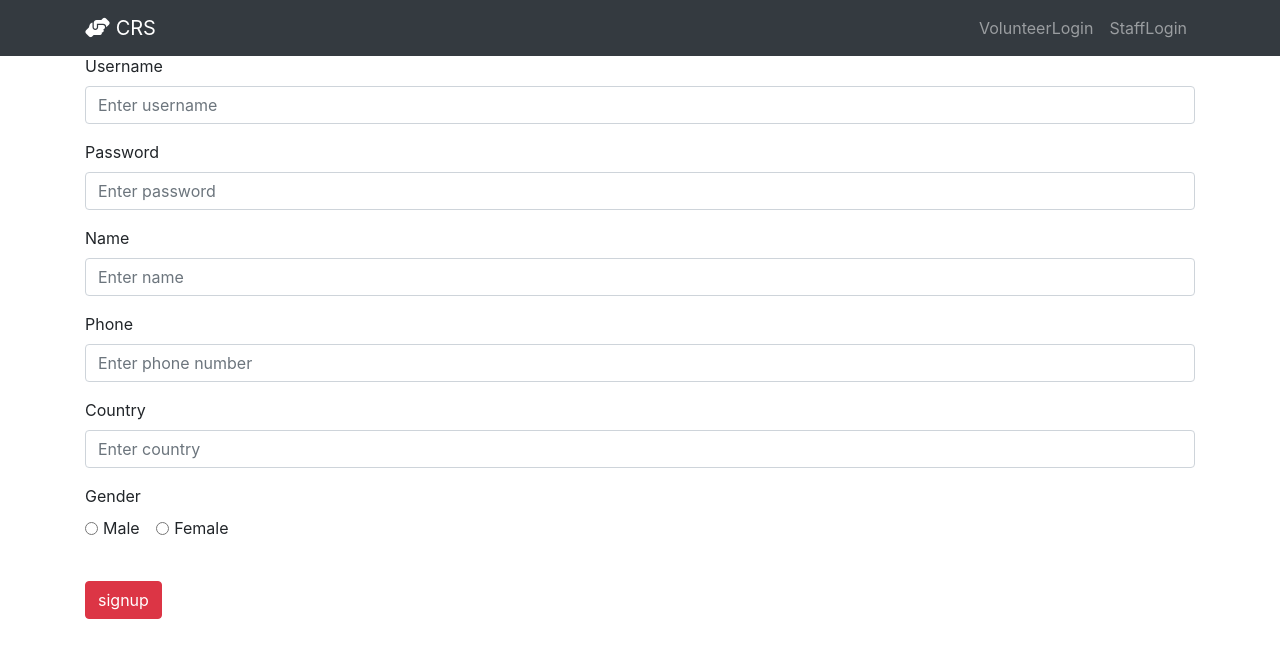
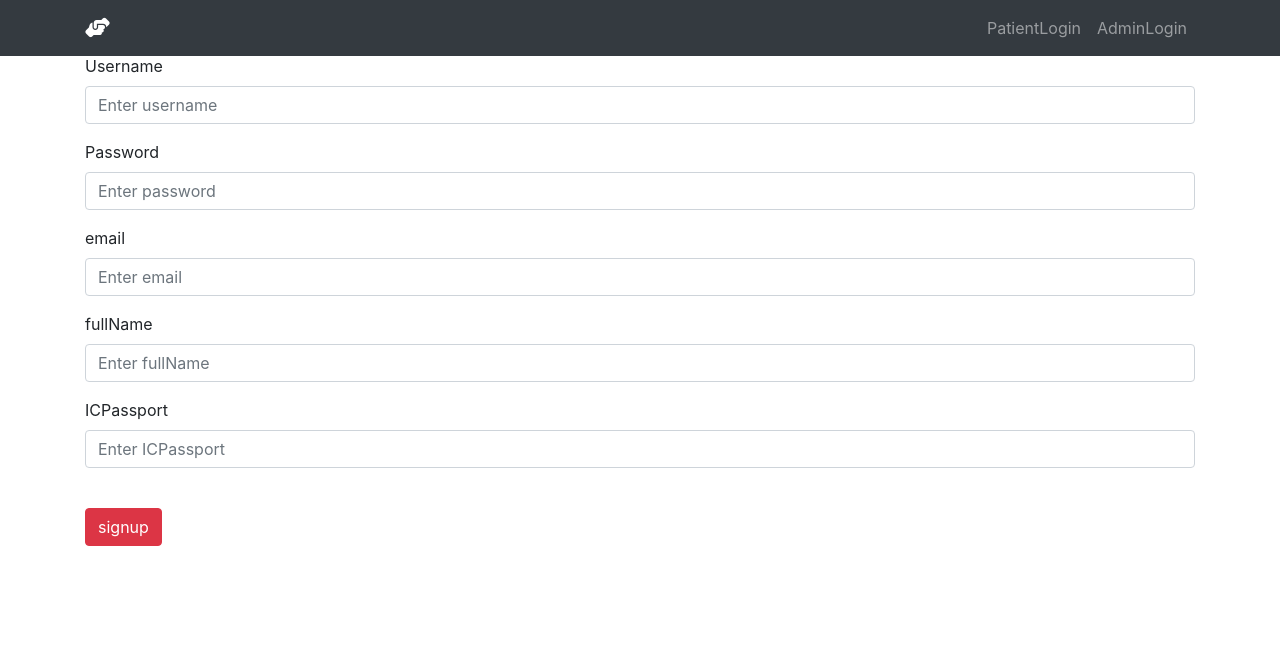
Before and after one commit to Petmuel/BIT216-CPS-Vaccine, a PHP site: page /signupPatient.php in a window 1280 px wide. Shown: the top 658 px of the page. Run offline with PHP 8.4, Linux system fonts and the light colour scheme; some libraries are stand-ins or nearby versions.

Commit message:
new-code

```diff
--- a/signupPatient.php
+++ b/signupPatient.php
@@ -20,7 +20,7 @@
   <!-- jquery -->
   <script src="https://ajax.googleapis.com/ajax/libs/jquery/3.5.1/jquery.min.js"></script>
 
-  <title>Welcome to CRS</title>
+  <title>Welcome to CPS-Vaccine</title>
 
 </head>
 
@@ -30,7 +30,7 @@
 
       <div class="container">
         <a class="navbar-brand" href="index.php">
-          <i class="fas fa-hands-helping"></i> CRS
+          <i class="fas fa-hands-helping"></i>
         </a>
 
         <button class="navbar-toggler" type="button" data-toggle="collapse" data-target="#navbar" aria-controls="navbar"
@@ -42,10 +42,10 @@
 
           <ul class="navbar-nav">
             <li class="nav-item">
-              <a class="nav-link" href="volunteerLogin.php">VolunteerLogin</a>
+              <a class="nav-link" href="signinPatient.php">PatientLogin</a>
             </li>
             <li class="nav-item">
-              <a class="nav-link" href="staffLogin.php">StaffLogin</a>
+              <a class="nav-link" href="signinAdmin.php">AdminLogin</a>
             </li>
           </ul>
 
@@ -58,7 +58,7 @@
     <div class="container margin-top">
       <h2>Sign up</h2>
 
-      <form method="post" class="form" name="signup" action="signupcheck.php">
+      <form method="post" class="form" name="signup" action="signup_check.php">
         <div class="form-group mt-3">
           <label for="username">Username</label>
           <input type="text" name="username" class="form-control" id="username" aria-describedby="username"
@@ -71,35 +71,23 @@
         </div>
 
         <div class="form-group mt-3">
-          <label for="name">Name</label>
-          <input type="text" name="name" class="form-control" id="name" aria-describedby="name"
-            placeholder="Enter name">
+          <label for="name">email</label>
+          <input type="text" name="email" class="form-control" id="email" aria-describedby="email"
+            placeholder="Enter email">
         </div>
 
         <div class="form-group mt-3">
-          <label for="phone">Phone</label>
-          <input type="phone" name="phone" class="form-control" id="phone" aria-describedby="phone"
-            placeholder="Enter phone number">
+          <label for="phone">fullName</label>
+          <input type="phone" name="fullName" class="form-control" id="fullName" aria-describedby="fullName"
+            placeholder="Enter fullName">
         </div>
 
         <div class="form-group mt-3">
-          <label for="phone">Country</label>
-          <input type="text" name="country" class="form-control" id="country" aria-describedby="country"
-            placeholder="Enter country">
+          <label for="ICPassport">ICPassport</label>
+          <input type="text" name="ICPassport" class="form-control" id="ICPassport" aria-describedby="ICPassport"
+            placeholder="Enter ICPassport">
         </div>
 
-        <div class="form-group mt-3">
-          <label for="Gender">Gender</label>
-          <br>
-          <div class="form-check form-check-inline">
-            <input class="form-check-input" type="radio" name="gender" id="inlineRadio1" value="Male">
-            <label class="form-check-label" for="inlineRadio1">Male</label>
-          </div>
-          <div class="form-check form-check-inline">
-            <input class="form-check-input" type="radio" name="gender" id="inlineRadio2" value="Female">
-            <label class="form-check-label" for="inlineRadio2">Female</label>
-          </div>
-        </div>
         <input type="button" value="signup" class="btn btn-danger mt-4" onClick="signupcheck()"></input>
 
       </form>
```
